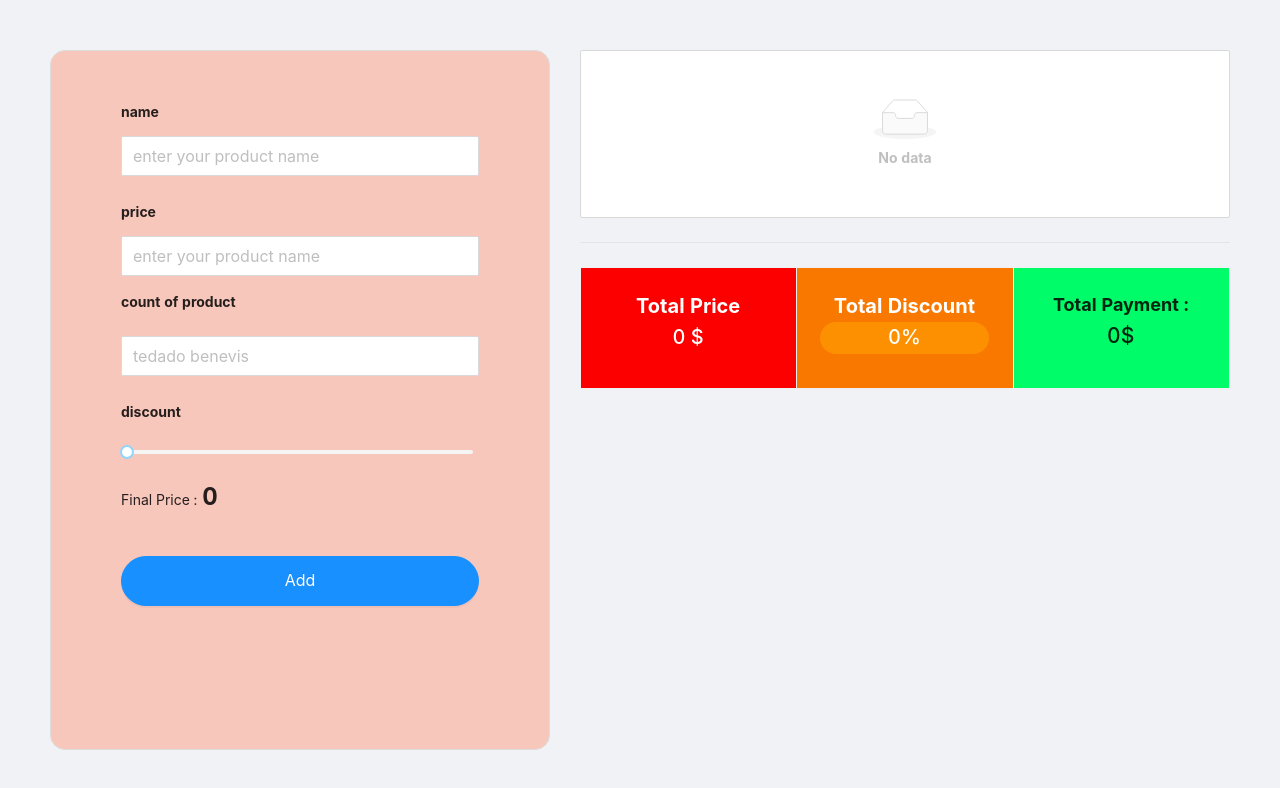
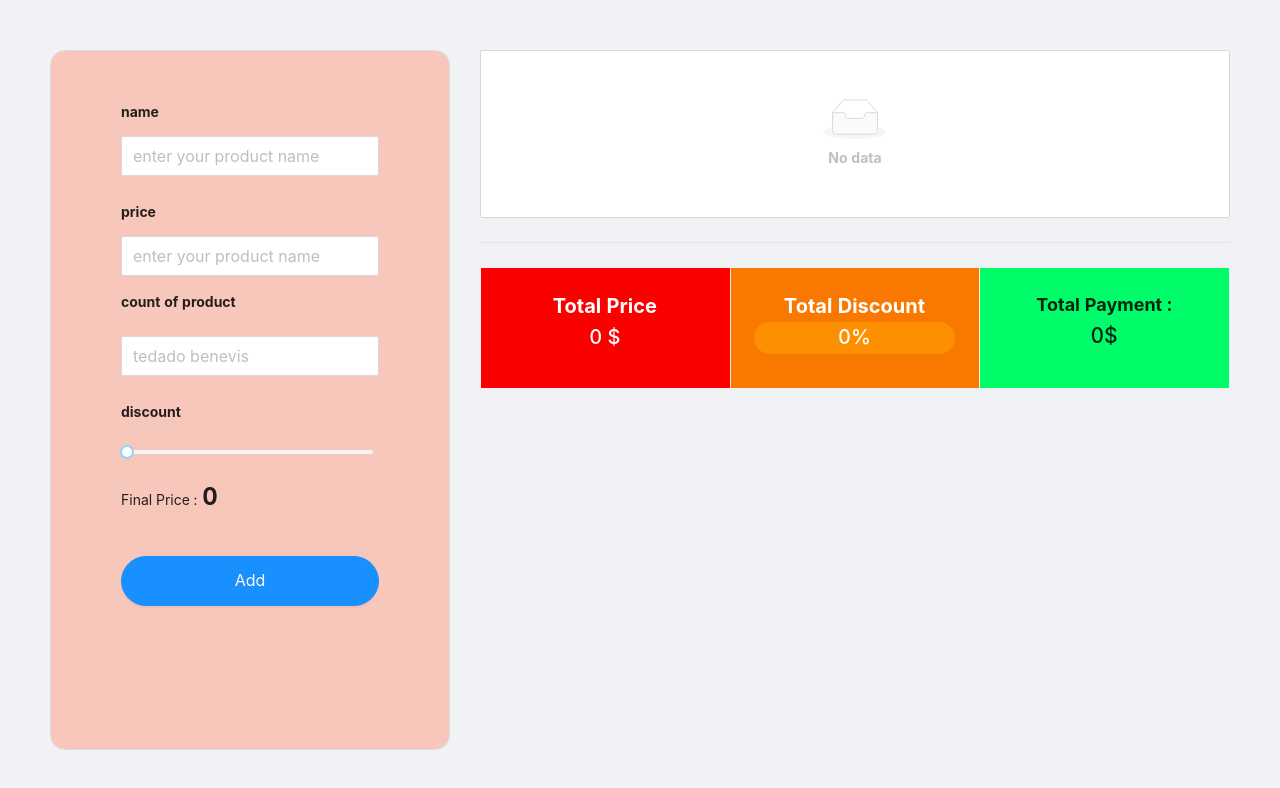
Before and after one commit to tohidshabanloo/cartApp, a React (Create React App) app: page / in a window 1280 px wide. Shown: the top 788 px of the page. Built offline with nearby package versions, Linux system fonts and the light colour scheme.

Commit message:
Slider width changed from 500 to 400

```diff
--- a/src/components/Main/Main.jsx
+++ b/src/components/Main/Main.jsx
@@ -9,7 +9,7 @@ const Main = () => {
   const [formData, setFormData] = useState([]);
   return (
     <Layout className={`layout-container`}>
-      <Sider width={500} className={`side-container`}>
+      <Sider width={400} className={`side-container`}>
         <Panel setFormData={setFormData} />
       </Sider>
       <Content>
```
